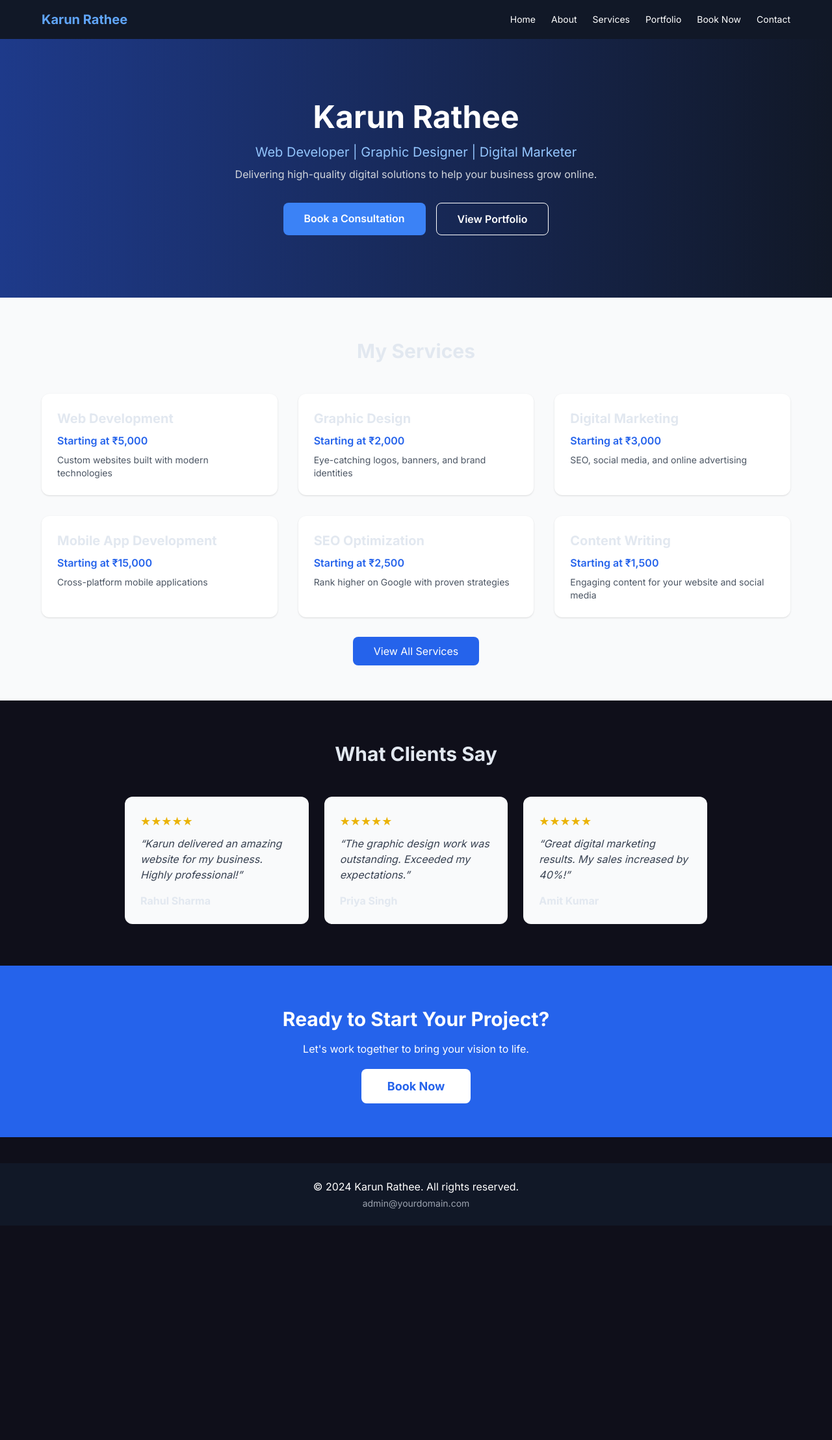
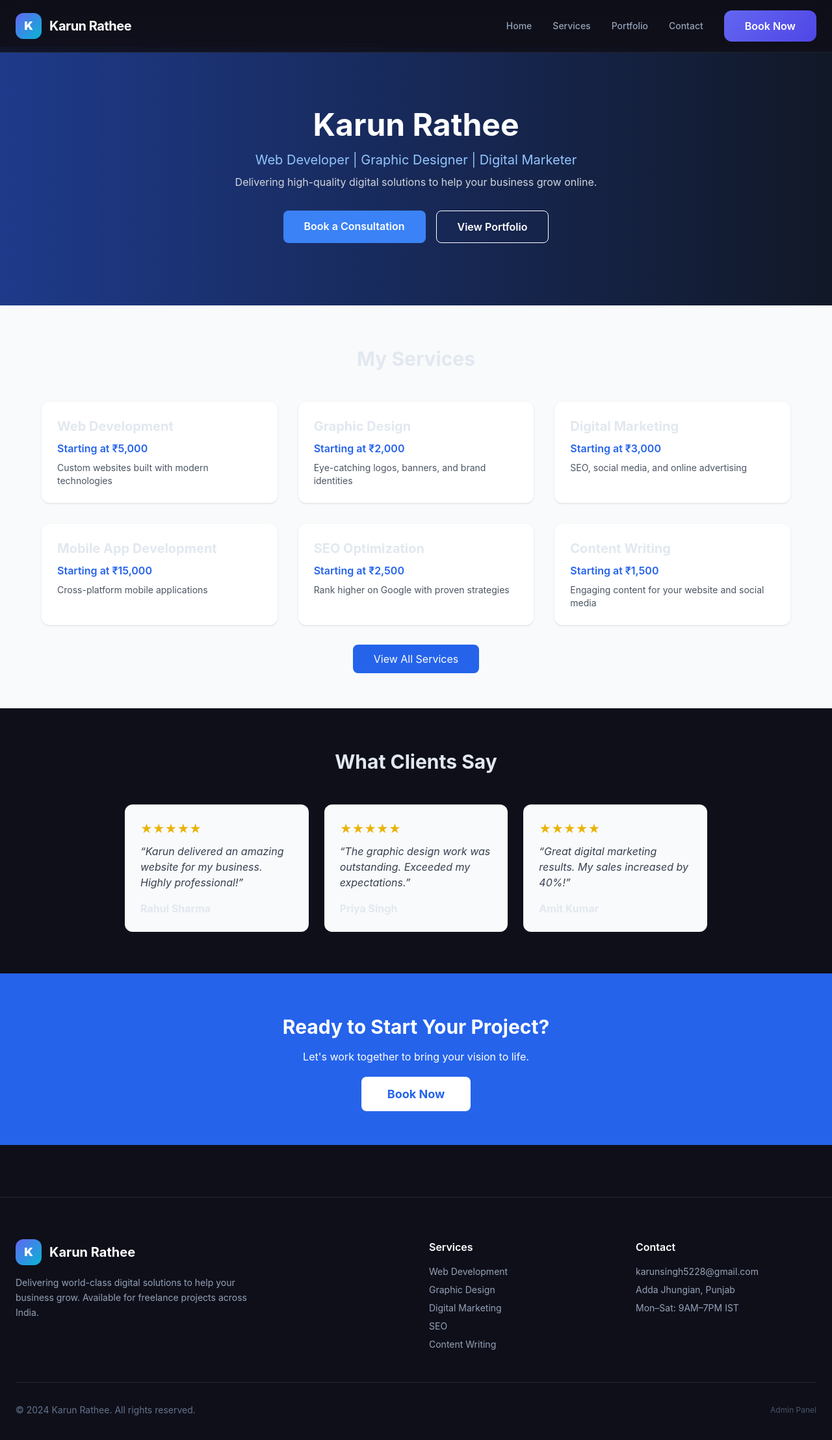
Before and after one commit to KARUN-499/karun-portfolio, a Next.js app: page / in a window 1280 px wide. Shown: the top 2216 px of the page at 65% size. Before the commit the page ends 1886 px from the top, so only its background shows below. Built offline with nearby package versions, Linux system fonts and the light colour scheme.

Commit message:
Update layout.tsx

```diff
--- a/app/layout.tsx
+++ b/app/layout.tsx
@@ -1,36 +1,64 @@
 import type { Metadata } from 'next'
-import { Inter } from 'next/font/google'
 import './globals.css'
 import Link from 'next/link'
 
-const inter = Inter({ subsets: ['latin'] })
-
 export const metadata: Metadata = {
-  title: 'Karun Rathee - Professional Portfolio',
-  description: 'Expert web development, graphic design, and digital marketing services',
+  title: 'Karun Rathee — Web Developer & Designer',
+  description: 'Professional portfolio of Karun Rathee. Expert web development, graphic design, and digital marketing services in Punjab, India.',
 }
 
 export default function RootLayout({ children }: { children: React.ReactNode }) {
   return (
     <html lang="en">
-      <body className={inter.className}>
-        <nav className="bg-gray-900 text-white p-4">
-          <div className="max-w-6xl mx-auto flex justify-between items-center">
-            <Link href="/" className="text-xl font-bold text-blue-400">Karun Rathee</Link>
-            <div className="flex gap-6 text-sm">
-              <Link href="/" className="hover:text-blue-400">Home</Link>
-              <Link href="/about" className="hover:text-blue-400">About</Link>
-              <Link href="/services" className="hover:text-blue-400">Services</Link>
-              <Link href="/portfolio" className="hover:text-blue-400">Portfolio</Link>
-              <Link href="/booking" className="hover:text-blue-400">Book Now</Link>
-              <Link href="/contact" className="hover:text-blue-400">Contact</Link>
+      <body>
+        <nav className="nav-blur fixed top-0 left-0 right-0 z-50">
+          <div className="max-w-7xl mx-auto px-6 py-4 flex justify-between items-center">
+            <Link href="/" className="flex items-center gap-3">
+              <div className="w-10 h-10 rounded-xl bg-gradient-to-br from-indigo-500 to-cyan-500 flex items-center justify-center font-black text-white text-lg">K</div>
+              <span className="text-white font-bold text-xl tracking-tight">Karun Rathee</span>
+            </Link>
+            <div className="hidden md:flex items-center gap-8">
+              {[
+                { href: '/', label: 'Home' },
+                { href: '/services', label: 'Services' },
+                { href: '/portfolio', label: 'Portfolio' },
+                { href: '/contact', label: 'Contact' },
+              ].map(item => (
+                <Link key={item.href} href={item.href} className="text-slate-400 hover:text-white transition-colors duration-200 text-sm font-medium">{item.label}</Link>
+              ))}
+              <Link href="/booking" className="btn-primary text-sm px-6 py-3 rounded-xl">Book Now</Link>
             </div>
           </div>
         </nav>
-        {children}
-        <footer className="bg-gray-900 text-white text-center p-6 mt-10">
-          <p>&copy; 2024 Karun Rathee. All rights reserved.</p>
-          <p className="text-gray-400 text-sm mt-1">admin@yourdomain.com</p>
+        <div className="pt-[72px]">{children}</div>
+        <footer className="border-t border-white/10 mt-20">
+          <div className="max-w-7xl mx-auto px-6 py-16">
+            <div className="grid grid-cols-1 md:grid-cols-4 gap-10 mb-12">
+              <div className="md:col-span-2">
+                <div className="flex items-center gap-3 mb-4">
+                  <div className="w-10 h-10 rounded-xl bg-gradient-to-br from-indigo-500 to-cyan-500 flex items-center justify-center font-black text-white text-lg">K</div>
+                  <span className="text-white font-bold text-xl">Karun Rathee</span>
+                </div>
+                <p className="text-slate-400 text-sm leading-relaxed max-w-sm">Delivering world-class digital solutions to help your business grow. Available for freelance projects across India.</p>
+              </div>
+              <div>
+                <h4 className="text-white font-semibold mb-4">Services</h4>
+                <div className="space-y-2">{['Web Development','Graphic Design','Digital Marketing','SEO','Content Writing'].map(s=><p key={s} className="text-slate-400 text-sm hover:text-indigo-400 cursor-pointer transition-colors">{s}</p>)}</div>
+              </div>
+              <div>
+                <h4 className="text-white font-semibold mb-4">Contact</h4>
+                <div className="space-y-2 text-slate-400 text-sm">
+                  <p>karunsingh5228@gmail.com</p>
+                  <p>Adda Jhungian, Punjab</p>
+                  <p>Mon–Sat: 9AM–7PM IST</p>
+                </div>
+              </div>
+            </div>
+            <div className="border-t border-white/10 pt-8 flex flex-col md:flex-row justify-between items-center gap-4">
+              <p className="text-slate-500 text-sm">&copy; 2024 Karun Rathee. All rights reserved.</p>
+              <Link href="/admin" className="text-slate-600 text-xs hover:text-slate-400 transition-colors">Admin Panel</Link>
+            </div>
+          </div>
         </footer>
       </body>
     </html>
```
